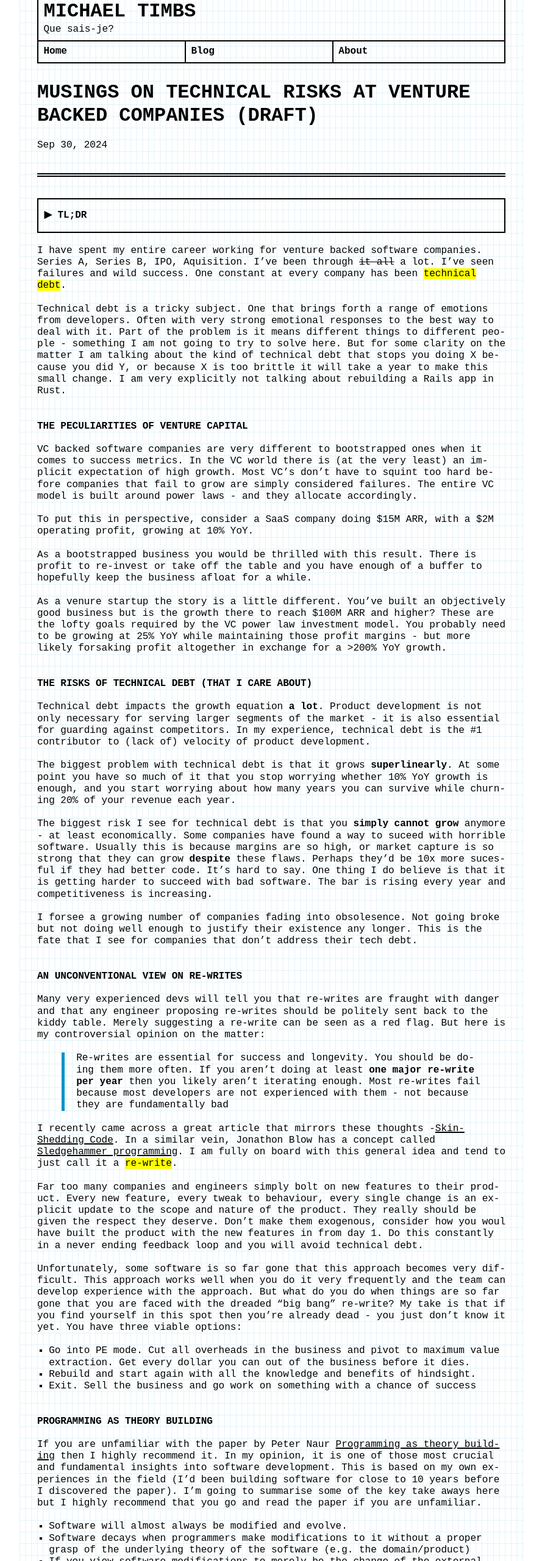
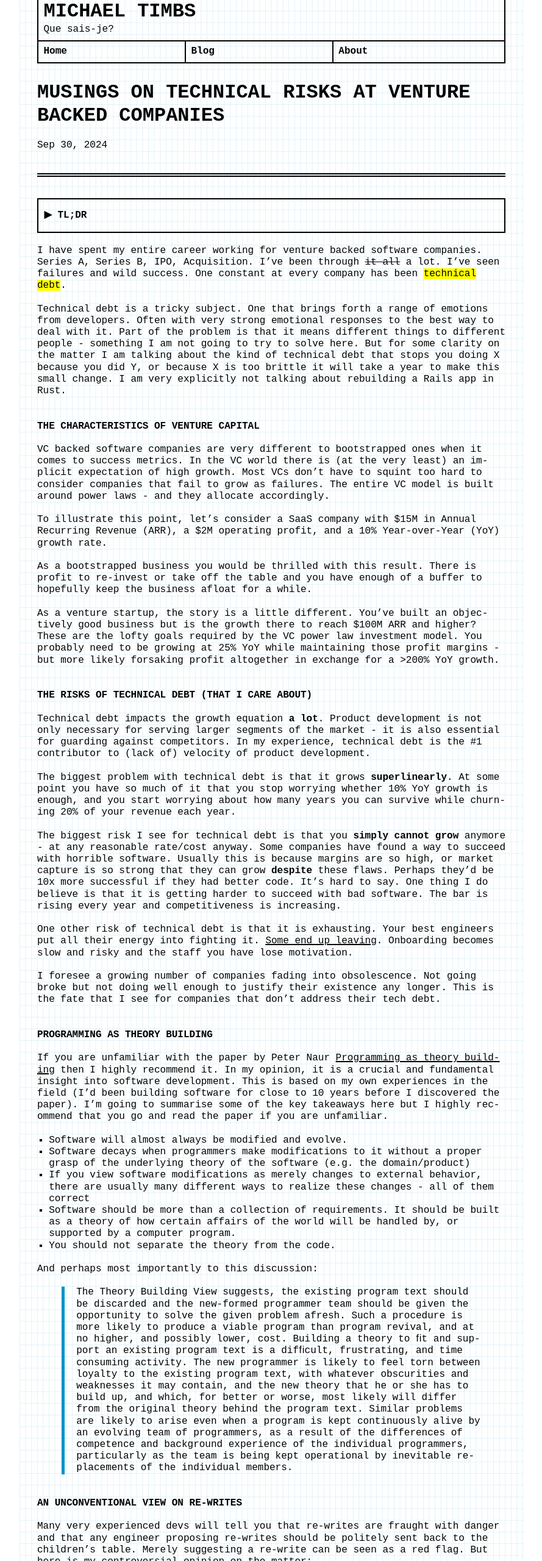
Before and after one commit to mtimbs/blog-2024, an Astro site: page /blog/software-risks in a window 1280 px wide. Shown: the part 40-2600 px from the top of the page at 61% size, without its empty margins (195-1084 px from the left). Built offline with nearby package versions, Linux system fonts and the light colour scheme; Astro itself is replaced by a stand-in of ours; a web font is replaced by a local one.

Commit message:
Updates to tech debt blog

```diff
--- a/src/content/blog/software-risks.md
+++ b/src/content/blog/software-risks.md
@@ -1,6 +1,6 @@
 ---
-    title: "Musings on Technical Risks at Venture Backed Companies (Draft)"
-    description: "There is a lot written about technical debt in software. I've spent a lot of time trying to understand how it impacts growth dynamics at venture backed startups."
+    title: "Musings on Technical Risks at Venture Backed Companies"
+    description: "There is real risk in failing to innovate and build. Growing too slow may be a slow death, but it is a very real failure mode. If you have a lot of technical debt in your product, throwing it away and starting again may be risky, but it may be less risky in the long term than persisting with a broken foundation."
     pubDate: "2024-09-30"
     status: "published"
 ---
@@ -9,18 +9,18 @@
   There is real risk in failing to innovate and build. Growing too slow may be a slow death, but it is a very real failure mode. If you have a lot of technical debt in your product, throwing it away and starting again may be risky, but it may be less risky in the long term than persisting with a broken foundation.
 </details>
 
-I have spent my entire career working for venture backed software companies. Series A, Series B, IPO, Aquisition. I've been through <s>it all</s> a lot. I've seen failures and wild success. One constant at every company has been <mark>technical debt</mark>.
+I have spent my entire career working for venture backed software companies. Series A, Series B, IPO, Acquisition. I've been through <s>it all</s> a lot. I've seen failures and wild success. One constant at every company has been <mark>technical debt</mark>.
 
-Technical debt is a tricky subject. One that brings forth a range of emotions from developers. Often with very strong emotional responses to the best way to deal with it. Part of the problem is it means different things to different people - something I am not going to try to solve here. But for some clarity on the matter I am talking about the kind of technical debt that stops you doing X because you did Y, or because X is too brittle it will take a year to make this small change. I am very explicitly not talking about rebuilding a Rails app in Rust.
+Technical debt is a tricky subject. One that brings forth a range of emotions from developers. Often with very strong emotional responses to the best way to deal with it. Part of the problem is that it means different things to different people - something I am not going to try to solve here. But for some clarity on the matter I am talking about the kind of technical debt that stops you doing X because you did Y, or because X is too brittle it will take a year to make this small change. I am very explicitly not talking about rebuilding a Rails app in Rust.
 
-## The peculiarities of Venture Capital
-VC backed software companies are very different to bootstrapped ones when it comes to success metrics. In the VC world there is (at the very least) an implicit expectation of high growth. Most VC's don't have to squint too hard before companies that fail to grow are simply considered failures. The entire VC model is built around power laws - and they allocate accordingly.
+## The characteristics of Venture Capital
+VC backed software companies are very different to bootstrapped ones when it comes to success metrics. In the VC world there is (at the very least) an implicit expectation of high growth. Most VCs don't have to squint too hard to consider companies that fail to grow as failures. The entire VC model is built around power laws - and they allocate accordingly.
 
-To put this in perspective, consider a SaaS company doing $15M ARR, with a $2M operating profit, growing at 10% YoY.
+To illustrate this point, let's consider a SaaS company with $15M in Annual Recurring Revenue (ARR), a $2M operating profit, and a 10% Year-over-Year (YoY) growth rate.
 
 As a bootstrapped business you would be thrilled with this result. There is profit to re-invest or take off the table and you have enough of a buffer to hopefully keep the business afloat for a while.
 
-As a venure startup the story is a little different. You've built an objectively good business but is the growth there to reach $100M ARR and higher? These are the lofty goals required by the VC power law investment model. You probably need to be growing at 25% YoY while maintaining those profit margins - but more likely forsaking profit altogether in exchange for a >200% YoY growth.
+As a venture startup, the story is a little different. You've built an objectively good business but is the growth there to reach $100M ARR and higher? These are the lofty goals required by the VC power law investment model. You probably need to be growing at 25% YoY while maintaining those profit margins - but more likely forsaking profit altogether in exchange for a >200% YoY growth.
 
 ## The risks of technical debt (that I care about)
 
@@ -28,50 +28,56 @@ Technical debt impacts the growth equation __a lot__. Product development is not
 
 The biggest problem with technical debt is that it grows __superlinearly__. At some point you have so much of it that you stop worrying whether 10% YoY growth is enough, and you start worrying about how many years you can survive while churning 20% of your revenue each year.
 
-The biggest risk I see for technical debt is that you **simply cannot grow** anymore - at least economically. Some companies have found a way to suceed with horrible software. Usually this is because margins are so high, or market capture is so strong that they can grow **despite** these flaws. Perhaps they'd be 10x more sucesful if they had better code. It's hard to say. One thing I do believe is that it is getting harder to succeed with bad software. The bar is rising every year and competitiveness is increasing.
+The biggest risk I see for technical debt is that you **simply cannot grow** anymore - at any reasonable rate/cost anyway. Some companies have found a way to succeed with horrible software. Usually this is because margins are so high, or market capture is so strong that they can grow **despite** these flaws. Perhaps they'd be 10x more successful if they had better code. It's hard to say. One thing I do believe is that it is getting harder to succeed with bad software. The bar is rising every year and competitiveness is increasing.
 
-I forsee a growing number of companies fading into obsolesence. Not going broke but not doing well enough to justify their existence any longer. This is the fate that I see for companies that don't address their tech debt.
+One other risk of technical debt is that it is exhausting. Your best engineers put all their energy into fighting it. [Some end up leaving](https://newsletter.pragmaticengineer.com/p/paying-down-tech-debt). Onboarding becomes slow and risky and the staff you have lose motivation.
 
-
-## An unconventional view on re-writes
-
-Many very experienced devs will tell you that re-writes are fraught with danger and that any engineer proposing re-writes should be politely sent back to the kiddy table. Merely suggesting a re-write can be seen as a red flag. But here is my controversial opinion on the matter:
-
-> Re-writes are essential for success and longevity. You should be doing them more often. If you aren't doing at least __one major re-write per year__ then you likely aren't iterating enough. Most re-writes fail because most developers are not experienced with them - not because they are fundamentally bad
-
-I recently came across a great article that mirrors these thoughts -[Skin-Shedding Code](https://registerspill.thorstenball.com/p/skin-shedding-code). In a similar vein, Jonathon Blow has a concept called [Sledgehammer programming](https://www.youtube.com/watch?v=ubWB_ResHwM). I am fully on board with this general idea and tend to just call it a <mark>re-write</mark>.
-
-Far too many companies and engineers simply bolt on new features to their product. Every new feature, every tweak to behaviour, every single change is an explicit update to the scope and nature of the product. They really should be given the respect they deserve. Don't make them exogenous, consider how you woul have built the product with the new features in from day 1. Do this constantly in a never ending feedback loop and you will avoid technical debt.
-
-Unfortunately, some software is so far gone that this approach becomes very difficult. This approach works well when you do it very frequently and the team can develop experience with the approach. But what do you do when things are so far gone that you are faced with the dreaded "big bang" re-write? My take is that if you find yourself in this spot then you're already dead - you just don't know it yet. You have three viable options:
-
-- Go into PE mode. Cut all overheads in the business and pivot to maximum value extraction. Get every dollar you can out of the business before it dies.
-- Rebuild and start again with all the knowledge and benefits of hindsight.
-- Exit. Sell the business and go work on something with a chance of success
+I foresee a growing number of companies fading into obsolescence. Not going broke but not doing well enough to justify their existence any longer. This is the fate that I see for companies that don't address their tech debt.
 
 
 ## Programming as Theory Building
-If you are unfamiliar with the paper by Peter Naur [Programming as theory building](https://pages.cs.wisc.edu/~remzi/Naur.pdf) then I highly recommend it. In my opinion, it is one of those most crucial and fundamental insights into software development. This is based on my own experiences in the field (I'd been building software for close to 10 years before I discovered the paper). I'm going to summarise some of the key take aways here but I highly recommend that you go and read the paper if you are unfamiliar.
+If you are unfamiliar with the paper by Peter Naur [Programming as theory building](https://pages.cs.wisc.edu/~remzi/Naur.pdf) then I highly recommend it. In my opinion, it is a crucial and fundamental insight into software development. This is based on my own experiences in the field (I'd been building software for close to 10 years before I discovered the paper). I'm going to summarise some of the key takeaways here but I highly recommend that you go and read the paper if you are unfamiliar.
 
 - Software will almost always be modified and evolve.
 - Software decays when programmers make modifications to it without a proper grasp of the underlying theory of the software (e.g. the domain/product)
-- If you view software modifications to merely be the change of the external behaviour, there is usually many different ways to realise these chages - all of them correct.
+- If you view software modifications as merely changes to external behavior, there are usually many different ways to realize these changes - all of them correct
 - Software should be more than a collection of requirements. It should be built as a theory of how certain affairs of the world will be handled by, or supported by a computer program.
-- You should not seperate the theory from the code.
+- You should not separate the theory from the code.
 
 And perhaps most importantly to this discussion:
 
 > The Theory Building View suggests, the existing program text should be discarded and the new-formed programmer team should be given the opportunity to solve the given problem afresh. Such a procedure is more likely to produce a viable program than program revival, and at no higher, and possibly lower, cost. Building a theory to ﬁt and support an existing program text is a difﬁcult, frustrating, and time consuming activity. The new programmer is likely to feel torn between loyalty to the existing program text, with whatever obscurities and weaknesses it may contain, and the new theory that he or she has to build up, and which, for better or worse, most likely will differ from the original theory behind the program text. Similar problems are likely to arise even when a program is kept continuously alive by an evolving team of programmers, as a result of the differences of competence and background experience of the individual programmers, particularly as the team is being kept operational by inevitable replacements of the individual members.
 
 
+## An unconventional view on re-writes
+Many very experienced devs will tell you that re-writes are fraught with danger and that any engineer proposing re-writes should be politely sent back to the children's table. Merely suggesting a re-write can be seen as a red flag. But here is my controversial opinion on the matter:
+
+> Re-writes are essential for success and longevity. You should be doing them more often. If you aren't doing at least __one major re-write per year__ then you likely aren't iterating enough. Most re-writes fail because most developers are not experienced with them - not because they are fundamentally bad
+
+I'm not saying you should re-write your entire product from the ground up every year. But re-writing a feature from the ground up is a very reasonable thing to do. Far too many companies and engineers simply bolt on new features to their product. Every new feature, every tweak to behaviour, every single change is an explicit update to the scope and nature of the product. Changes to a product should be given the respect they deserve. Rather than treating new features as external additions, consider how you would have designed the product with these features integrated from the beginning. Do this constantly in a never ending feedback loop and you will avoid technical debt.
+
+As *Programming as Theory Building* suggests, re-writes are also very useful when there has been significant change to team structures. Giving fresh teams a chance to understand a problem, design a solution and implement it will often yield better results than having them try to work within an existing system. This applies for designers and product managers as well as the software engineers. The team that owns a part of the product needs to intimately understand the shape of the problem and how the solution works. This is very hard to do by reading existing code - even when you have good documentation.
+
+I recently came across a great article that mirrors these thoughts - [Skin-Shedding Code](https://registerspill.thorstenball.com/p/skin-shedding-code). It is not surprising to me to see this in practice at Zed - they have an incredible team and it shines through in the quality of the product. I have also heard Jonathon Blow talk about this concept, he called it [Sledgehammer programming](https://www.youtube.com/watch?v=ubWB_ResHwM). I am fully on board with this general idea and tend to just call it a <mark>re-write</mark>.
+
+Sometimes I will even do re-writes at a micro level. When working on a small feature change or bug fix I will make a change to the code, throw it away and then re-do it again. It is incredible how often your second or third pass on a problem is vastly superior to the first. This is especially useful when you are unfamiliar with a section of code. The first pass is just navigating and getting your bearings - you build a rough understanding of the system. The second time you can move with more confidence and knowledge and maybe see things you missed before.
+
+This approach works well when you still have a somewhat solid foundation to work with. If your code is not too far gone just yet I would recommend you start to adopt this approach and do it very frequently so that the team can develop experience with the approach. Unfortunately, some software is so difficult to understand, and so coupled and tangled that this approach becomes very difficult. It becomes very difficult to even find the boundaries of the software that can be isolated and carved out for a re-write.
+
+So what do you do when things are so far gone that you are faced with the dreaded "big bang" re-write? My take is that if you find yourself in this spot then you're (probably) already dead - you just don't know it yet. You have three viable options:
+
+- Go into PE mode. Cut all overheads in the business and pivot to maximum value extraction. Get every dollar you can out of the business before it dies.
+- Exit. Sell the business and go work on something with a chance of success.
+- Attempt a full scale rebuild and start again with all the knowledge and benefits of hindsight.
+
 
 
 ## A thought experiment
 Do you worry about new competitors replicating your product? Why? Why not?
 
-If you answered __no__ and your reasoning was because of branding or sales process or existing market entrenchment then I would ask you to put those aside for a second. They are all very legitimate moats and crucial parts of a healthy business, but I really want to hone in on product.
+If you answered __no__ and your reasoning was because of branding or sales process or existing market entrenchment then I would ask you to put those aside for a second. They are all very legitimate moats and crucial parts of a healthy business, but I really want to hone in on product. If you are worried about someone building a better product then I want you to think on something.
 
-*What if you could hard fork the universe today and run an expiriment?*
+*What if you could hard fork the universe today and run an experiment?*
 
 In one universe your business continues to run as it is. You work around technical debt as best you can and make "pragmatic choices" about what you can and can't build. You take the safe path, the well trodden path, the path that if you fail nobody can blame you for the outcome.
 
@@ -83,9 +89,18 @@ You don't merely try to recreate the existing product with new code. You get to
 - What features are now possible to build?
 - How should we price and charge for this product?
 - What does the winner in this space look like in 5-10 years?
-- Should we structure the company different in terms of staff?
+- Would you even have the same composition of staff or company structure?
 - Should we target a different segment or position ourselves differently?
 
 Have fun with this experiment. Think of all the things you might like to change if you were free from having to support the functionality of existing customers. Pretend you put the existing product on ice and just let it run with no updates and just support. Some customers may not want to migrate to the new product when it's ready but who cares. Drop them or just support a small scale secondary product.
 
 Now ask yourself in which universe is the company likely to be in a better position over varying time horizons. 1,3,5,10 years out etc. Don't only consider P(survival) but also consider the ceiling each company could achieve. After all you are in the game of winning big.
+
+## Conclusion
+Even if it is not obvious which universe has the better outcome, for most companies I wager there is a significant delta in what the product may look like in each case. The answer may not have to be a scorched earth re-write, but maybe you'll feel better about investing more into paying down tech debt.
+
+A lot of founders and developers miss the early days of a product. In the "MVP" stage it feels like you can move as fast as thought. Suddenly you find yourself with a team 4x the size that moves half as fast. This isn't because your software is more complex, it is because your software is worse. Retrofitting features and capabilities onto a product will only take you so far.
+
+Small scale re-writes carry little risk and come with great reward. If you aren't doing them - and in my experience most companies are not - then you really should start. It's natural to think they will slow you down, I promise they won't. You will start to move faster, a lot faster!
+
+While large scale re-writes are immensely risky, there is also real risk in failing to innovate and build. Growing too slow may be a slow death, but it is a very real failure mode.
```
